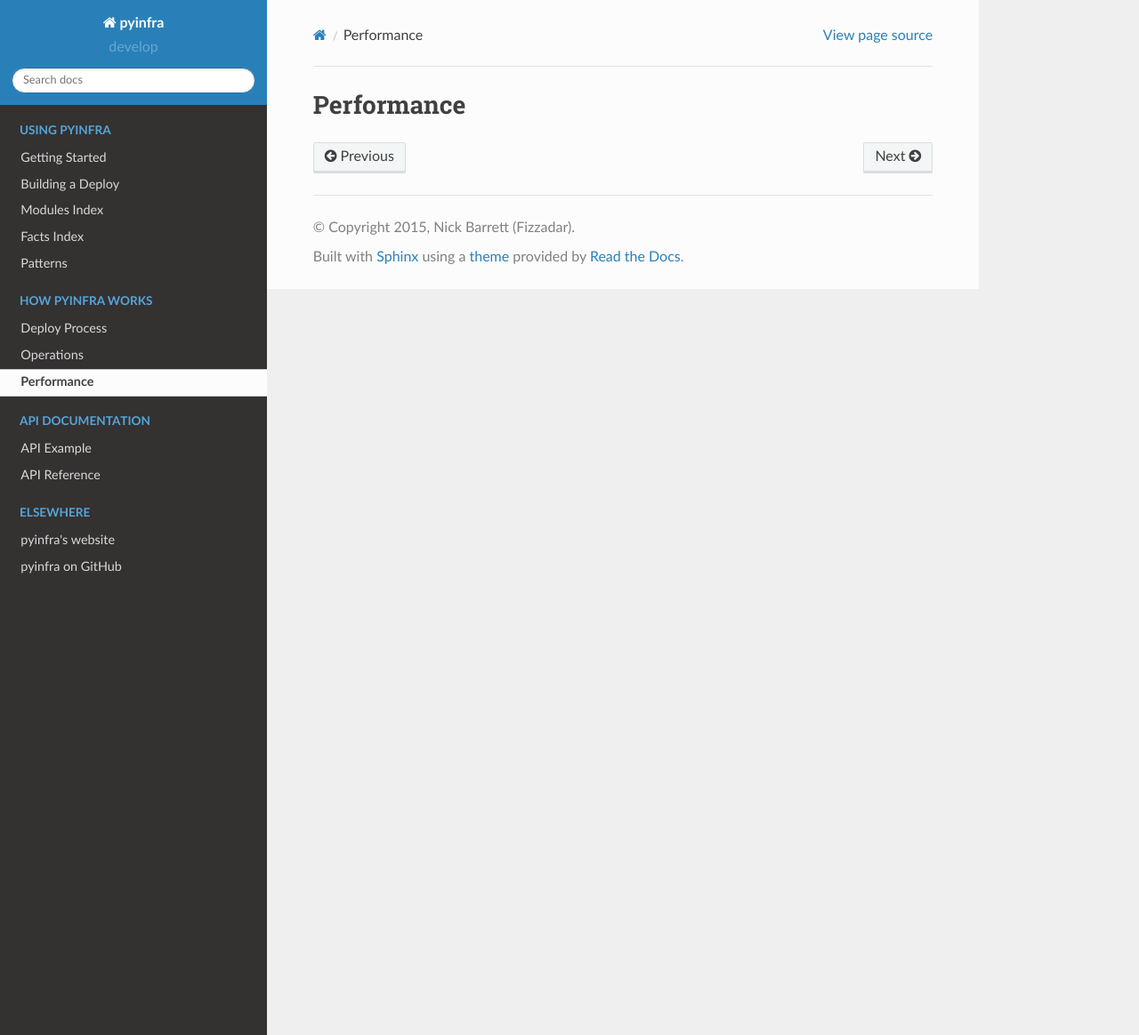
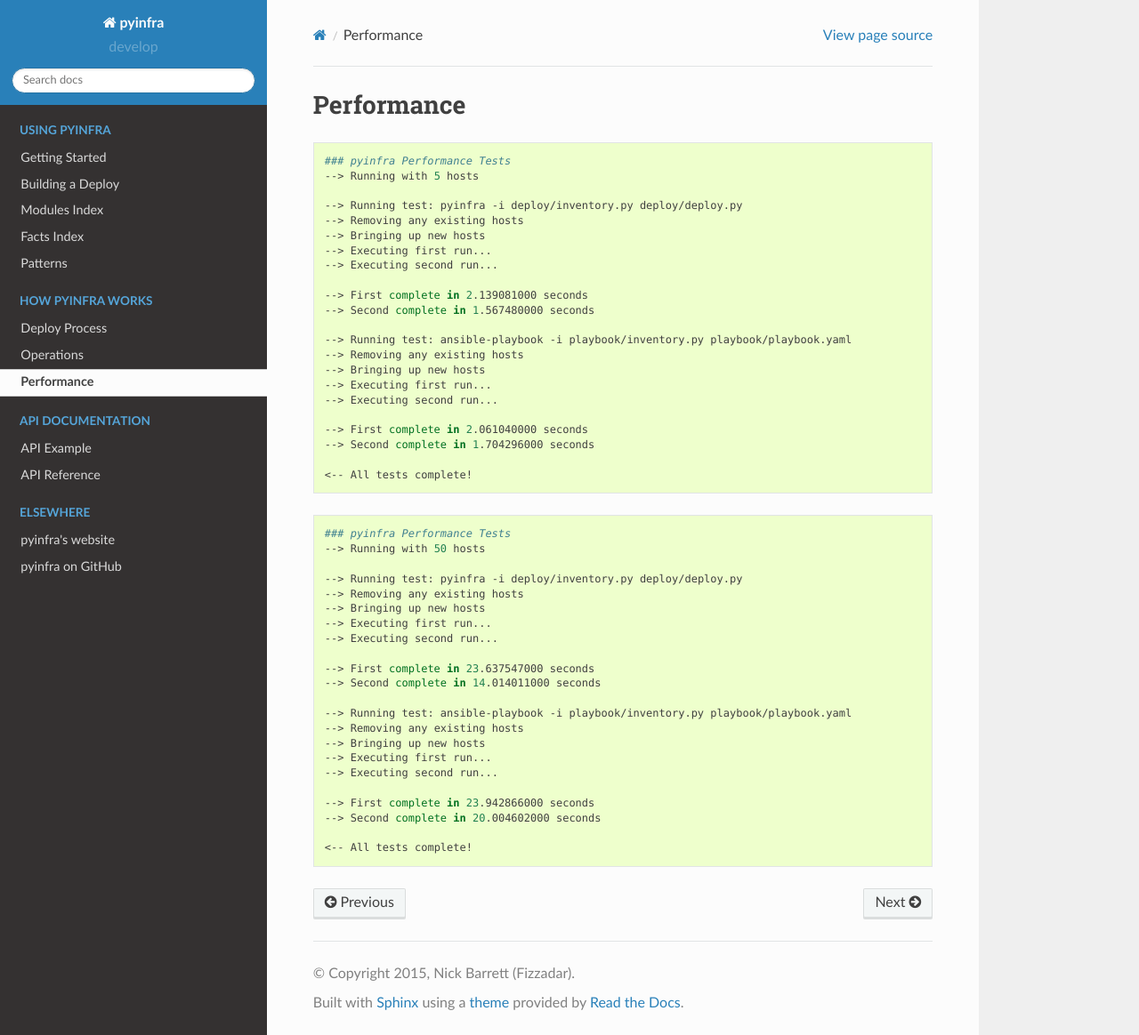
Before and after one commit to pyinfra-dev/pyinfra, a Sphinx documentation site: the page built from docs/performance.rst, in a window 1280 px wide and 1164 px high. Shown: the whole window at 89% size. Built offline with Sphinx 7.4.7 and the Read the Docs theme 2.0.0, drawn with Linux system fonts in a browser that asks for light colours.

Commit message:
Add first performance tests.

```diff
--- a/docs/performance.rst
+++ b/docs/performance.rst
@@ -1,2 +1,53 @@
 Performance
 ===========
+
+.. code:: shell
+
+    ### pyinfra Performance Tests
+    --> Running with 5 hosts
+
+    --> Running test: pyinfra -i deploy/inventory.py deploy/deploy.py
+    --> Removing any existing hosts
+    --> Bringing up new hosts
+    --> Executing first run...
+    --> Executing second run...
+
+    --> First complete in 2.139081000 seconds
+    --> Second complete in 1.567480000 seconds
+
+    --> Running test: ansible-playbook -i playbook/inventory.py playbook/playbook.yaml
+    --> Removing any existing hosts
+    --> Bringing up new hosts
+    --> Executing first run...
+    --> Executing second run...
+
+    --> First complete in 2.061040000 seconds
+    --> Second complete in 1.704296000 seconds
+
+    <-- All tests complete!
+
+
+.. code:: shell
+
+    ### pyinfra Performance Tests
+    --> Running with 50 hosts
+
+    --> Running test: pyinfra -i deploy/inventory.py deploy/deploy.py
+    --> Removing any existing hosts
+    --> Bringing up new hosts
+    --> Executing first run...
+    --> Executing second run...
+
+    --> First complete in 23.637547000 seconds
+    --> Second complete in 14.014011000 seconds
+
+    --> Running test: ansible-playbook -i playbook/inventory.py playbook/playbook.yaml
+    --> Removing any existing hosts
+    --> Bringing up new hosts
+    --> Executing first run...
+    --> Executing second run...
+
+    --> First complete in 23.942866000 seconds
+    --> Second complete in 20.004602000 seconds
+
+    <-- All tests complete!
```
